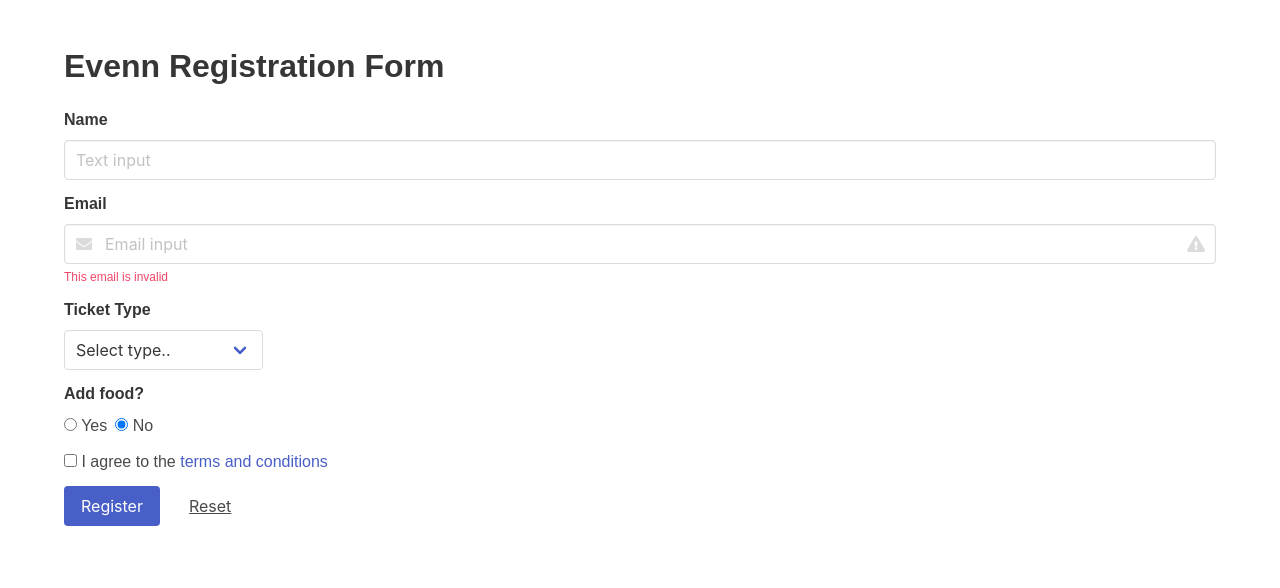
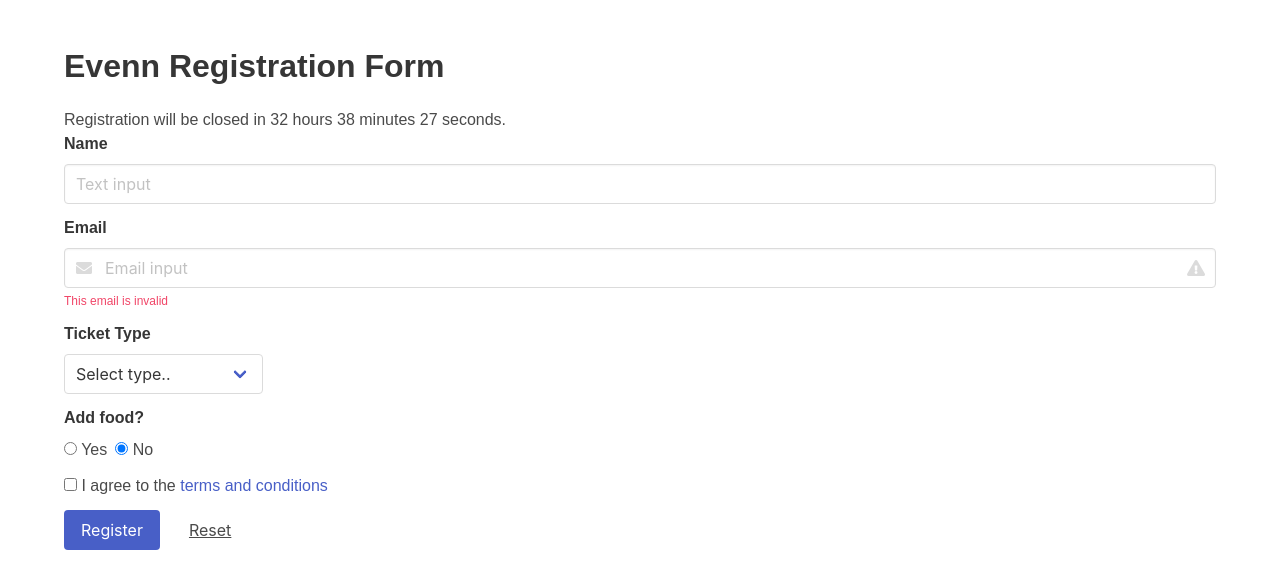
Before and after one commit to iNont/react-workshop1-evenn, a React (Create React App) app: page / in a window 1280 px wide. Shown: the top 588 px of the page. Built offline with nearby package versions, Linux system fonts and the light colour scheme.

Commit message:
Import moment and countdown close time

```diff
--- a/package.json
+++ b/package.json
@@ -4,6 +4,7 @@
   "private": true,
   "dependencies": {
     "bulma": "^0.6.2",
+    "moment": "^2.22.0",
     "react": "^16.3.0",
     "react-dom": "^16.3.0",
     "react-scripts": "1.1.1"
--- a/src/App.js
+++ b/src/App.js
@@ -1,7 +1,8 @@
 import React, { Component } from 'react';
-import logo from './logo.svg';
+import Moment from 'moment';
 import './App.css';
 
+const CLOSE_TIME = Moment('2018-04-01 12:00');
 const initialState = {
   name: "",
   email: "",
@@ -34,6 +35,14 @@ class App extends Component {
     });
   }
 
+  componentDidMount() {
+    this.countdownInterval = setInterval(()=>this.forceUpdate(), 1000);
+  }
+
+  componentWillUnmount() {
+    window.clearInterval(this.countdownInterval);
+  }
+
   render() {
     let ticketTypes = [{
       key: "regular",
@@ -45,10 +54,16 @@ class App extends Component {
       price: 300
     }];
 
+    let price = (ticketTypes.find(e=>e.key === this.state.ticketType) || {}).price;
+
+    let duration = Moment.duration(CLOSE_TIME.diff(Moment()));
+    let countdown = `${duration.asHours()|0} hours ${duration.minutes()} minutes ${duration.seconds()} seconds`;
+
     return (
       <section className="section">
         <div className="container">
           <h1 className="title">Evenn Registration Form</h1>
+          <p>{`Registration will be closed in ${countdown}.`}</p>
           <div className="field">
             <label className="label">Name</label>
             <div className="control">
@@ -114,7 +129,7 @@ class App extends Component {
             </div>
           </div>
 
-          { this.state.ticketType && <p>Price: {`${ticketTypes.find(e=>e.key === this.state.ticketType).price}THB`}</p> }
+          { this.state.ticketType && <p>Price: {`${price}THB`}</p> }
 
           <div className="field is-grouped">
             <div className="control">
```
